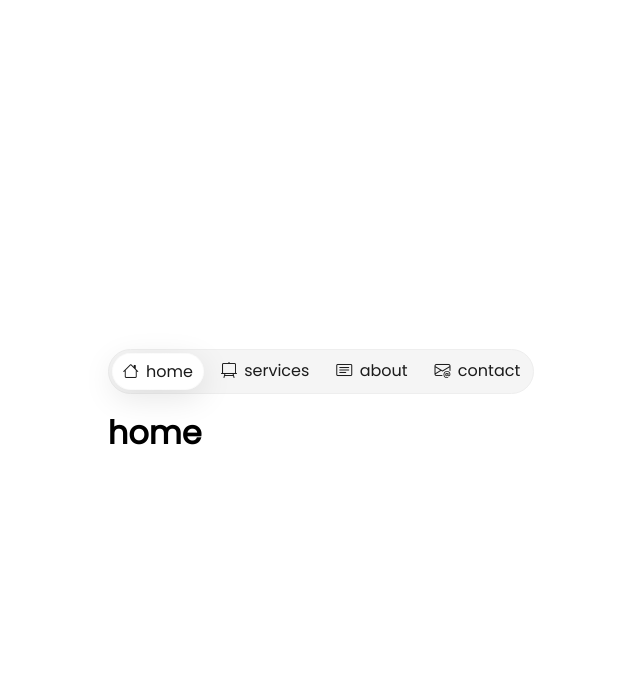
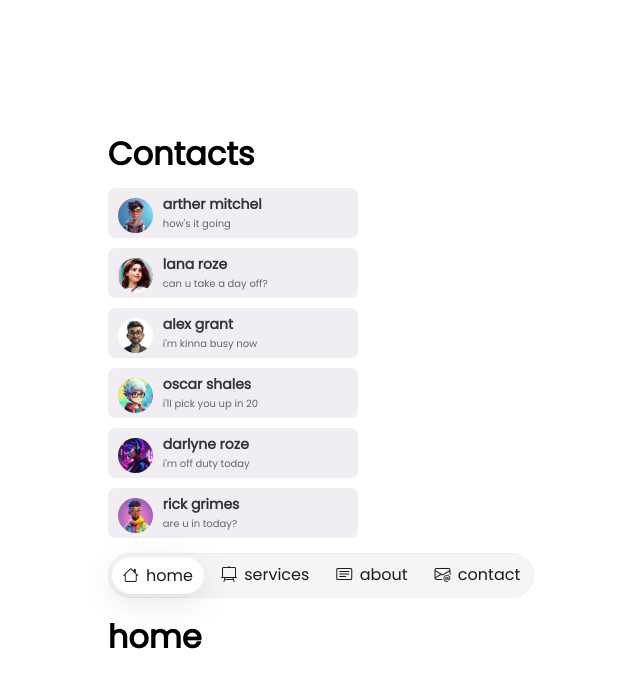
Before and after one commit to oussama-drifi/Task-Management-App, a React (Vite) app: page / in a window 1280 px wide. Shown: the top 688 px of the page, without its empty margins (319-959 px from the left). Built offline with nearby package versions, Linux system fonts and the light colour scheme.

Commit message:
tested contact component

```diff
--- a/src/App.jsx
+++ b/src/App.jsx
@@ -52,10 +52,6 @@ function Contacts() {
     setContentLoaded(true);
   }, 1500);
 
-  useEffect(() => {
-    axios.get
-  }, []);
-
   return (
     <>
       <h1>Contacts</h1>
@@ -88,10 +84,6 @@ function Contacts() {
     </>
   )
 }
-
-
-
-
 
 
 
@@ -203,6 +195,7 @@ function App() {
 
   return (
     <div className='wrapper'>
+      <Contacts />
       <NavBar links={links}/>
       <Routes>
           <Route path='/' element={
```
